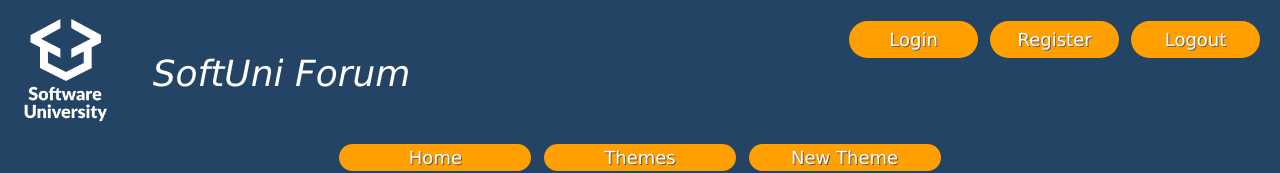
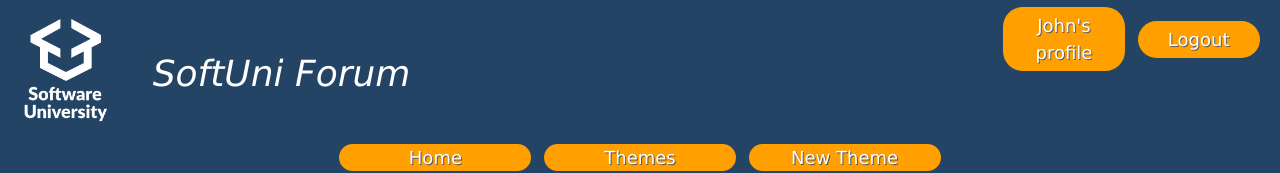
Before and after one commit to borizoto/softuni-angular-forum, an Angular app in the folder client/: page /login in a window 1280 px wide. Both pictures are taken after typing "name@example.com", "Sample123" into the empty fields and a click on the button "Login". Shown: the top 173 px of the page. Built offline with nearby package versions, Linux system fonts and the light colour scheme; no server answers.

Commit message:
add logout functionality

```diff
--- a/client/src/app/core/services/auth.service.ts
+++ b/client/src/app/core/services/auth.service.ts
@@ -85,6 +85,8 @@ export class AuthService {
     }
 
     logout(): void {
+        this._currentUser.set(null);
+        this._isLoggedIn.set(false);
         localStorage.removeItem('currentUser');
     }
 
--- a/client/src/app/shared/components/header/header.html
+++ b/client/src/app/shared/components/header/header.html
@@ -6,15 +6,21 @@
         </div>
         <div class="mini-navbar">
             <ul>
+                @if (isLoggedIn()) {
+                <li>
+                    <a href="#">{{currentUser()?.username}}'s profile</a>
+                </li>
+                <li>
+                    <a routerLink="/logout" (click)="logout()">Logout</a>
+                </li>
+                } @else {
                 <li>
                     <a routerLink="/login">Login</a>
                 </li>
                 <li>
                     <a routerLink="/register">Register</a>
                 </li>
-                <li>
-                    <a routerLink="/logout">Logout</a>
-                </li>
+                }
             </ul>
         </div>
     </div>
--- a/client/src/app/shared/components/header/header.ts
+++ b/client/src/app/shared/components/header/header.ts
@@ -1,5 +1,6 @@
-import { Component } from '@angular/core';
-import { RouterLink } from '@angular/router';
+import { Component, inject } from '@angular/core';
+import { Router, RouterLink } from '@angular/router';
+import { AuthService } from '../../../core/services';
 
 @Component({
   selector: 'app-header',
@@ -8,5 +9,14 @@ import { RouterLink } from '@angular/router';
   styleUrl: './header.css'
 })
 export class Header {
+  private authService = inject(AuthService);
+  private router = inject(Router);
 
+  readonly isLoggedIn = this.authService.isLoggedIn;
+  readonly currentUser = this.authService.currentUser;
+
+  logout() {
+    this.authService.logout()
+    this.router.navigate(['home'])
+  }
 }
```
